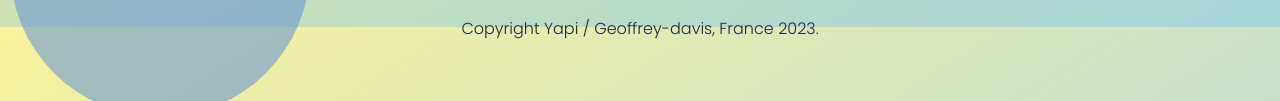
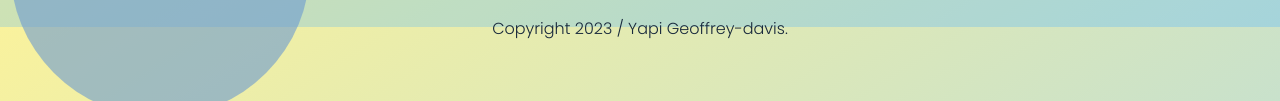
Before and after one commit to geoffrey-davis-yapi/Siteweb, a plain HTML site: page index.html in a window 1280 px wide. Shown: the part 773-874 px from the top of the page. Drawn offline with nearby package versions, Linux system fonts and the light colour scheme.

Commit message:
Update index.html

```diff
--- a/index.html
+++ b/index.html
@@ -478,7 +478,7 @@
 
     <script src="js/script.js"></script>
     <footer>
-        <p>Copyright Yapi / Geoffrey-davis, France 2023.</p>
+        <p>Copyright 2023 / Yapi Geoffrey-davis.</p>
     </footer>
 </body>
 </html>
```
